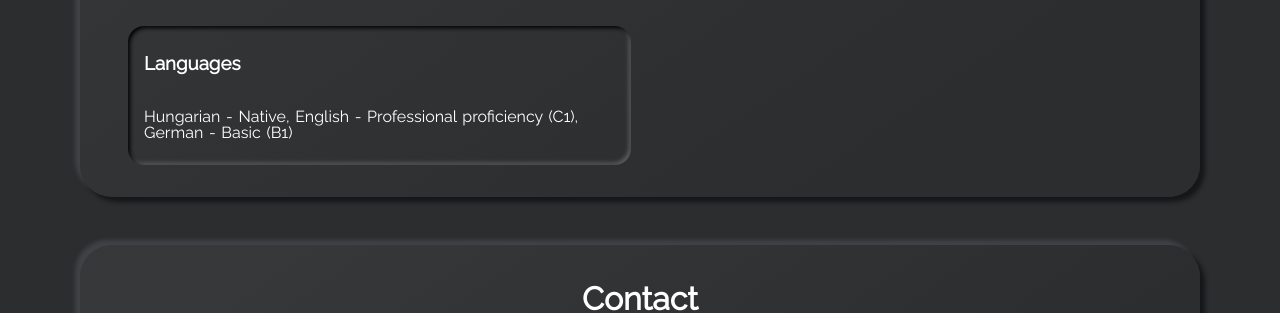
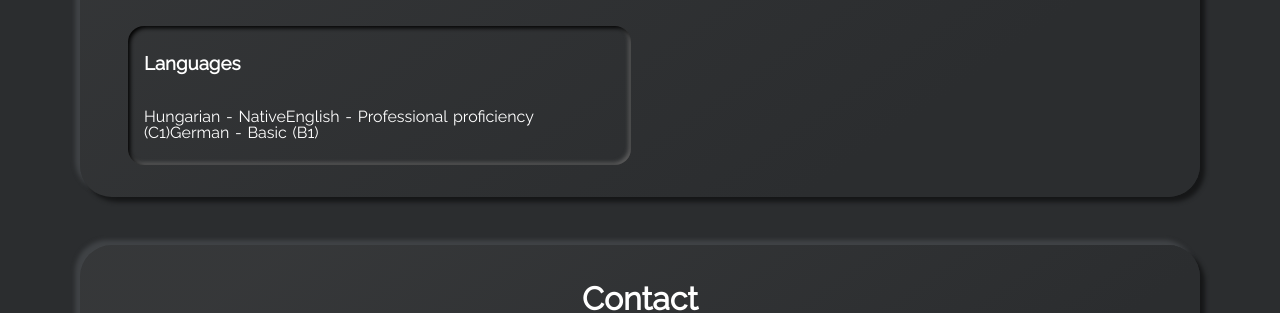
Before and after one commit to dranti/dranti.github.io, a Jekyll site: the page built from index.html, in a window 1280 px wide and 900 px high, scrolled down 4634 px. Shown: the part 210-523 px from the top of the window. Built offline with Jekyll 4.4.1, drawn with Linux system fonts in a browser that asks for light colours.

Commit message:
Update projects.yml

```diff
--- a/_data/projects.yml
+++ b/_data/projects.yml
@@ -30,4 +30,6 @@
     - tag: Django
 
 - name: Languages
-  descr: "Hungarian - Native, English - Professional proficiency (C1), German - Basic (B1)"
+  descr: "Hungarian - Native\
+          English - Professional proficiency (C1)\
+          German - Basic (B1)"
```
